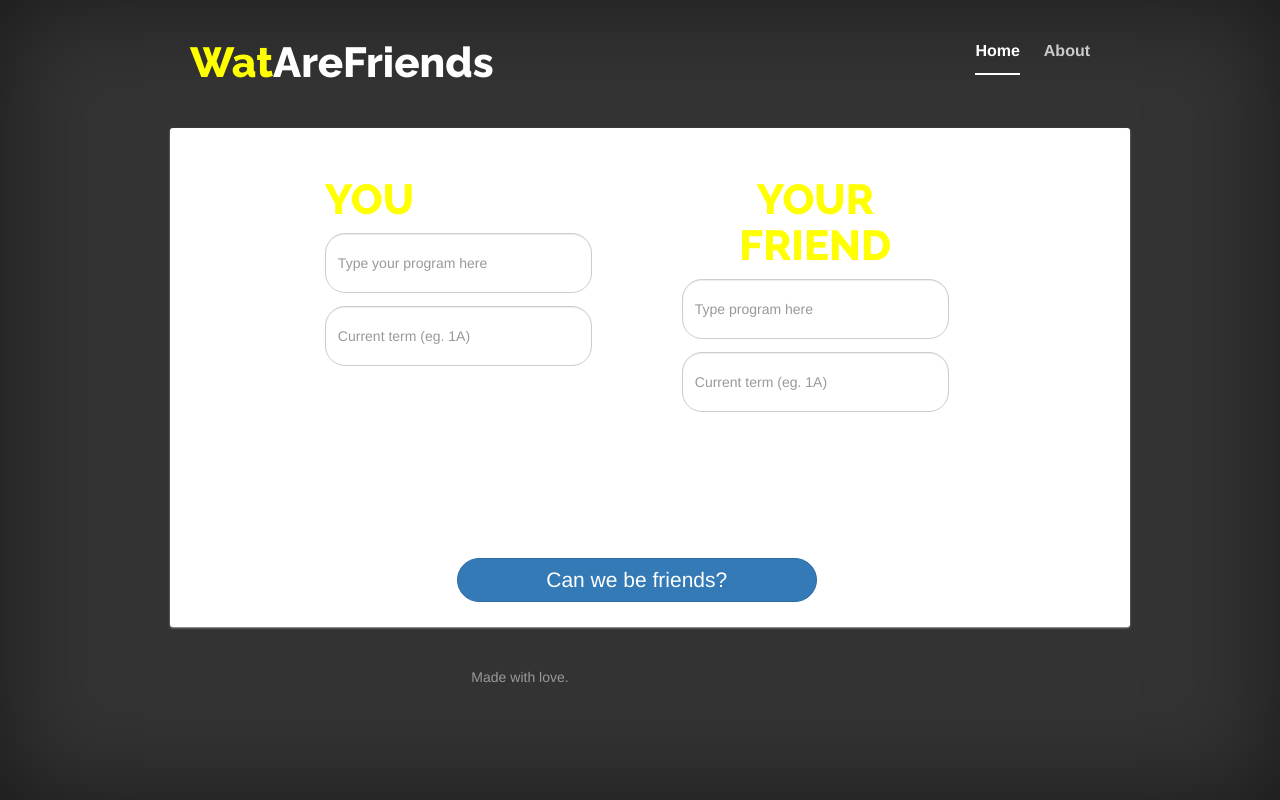
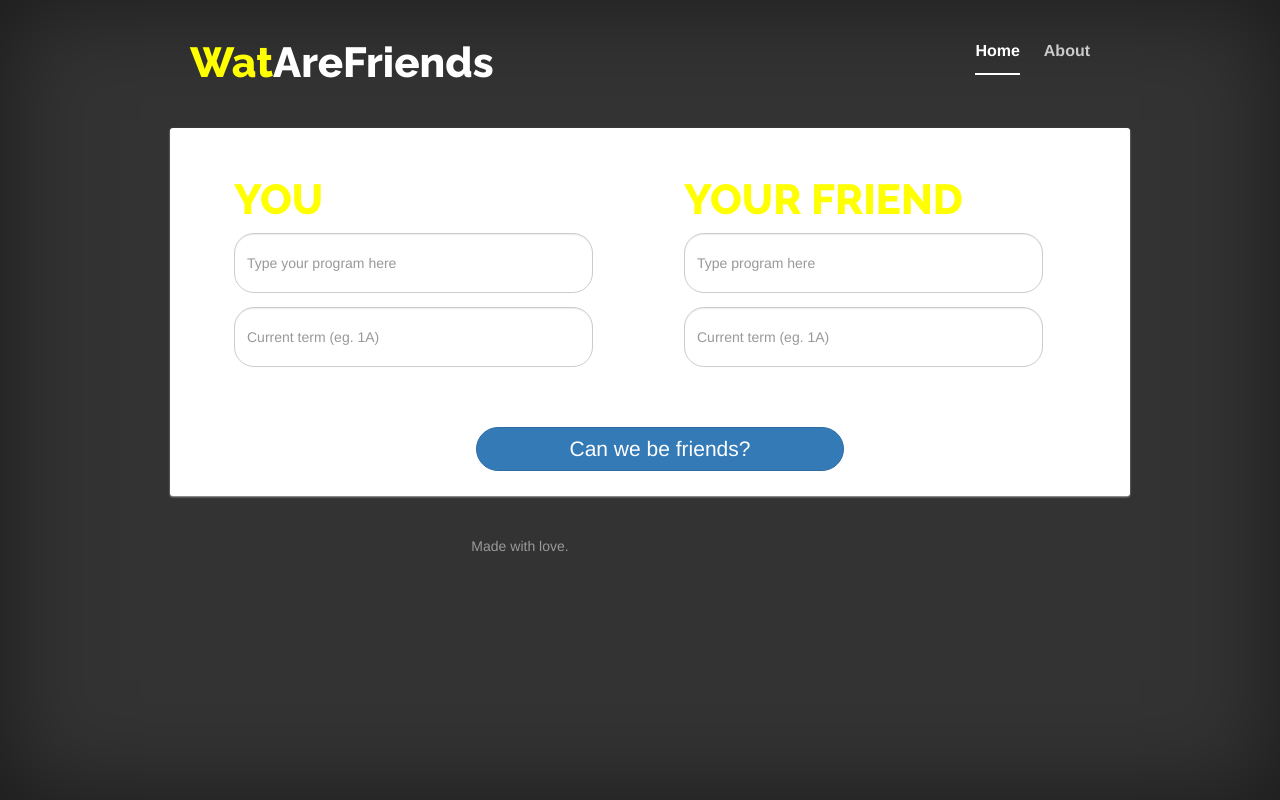
Before and after one commit to yucombinator/coop-friendship, a Flask app: page / in a window 1280 px wide. Run offline with Flask 2, Linux system fonts and the light colour scheme; some libraries are stand-ins or nearby versions.

Commit message:
template modification

```diff
--- a/static/styles.css
+++ b/static/styles.css
@@ -142,6 +142,7 @@ body {
 	margin-right: auto;
 	width: 70%;
 	clear: both;
+	margin-top:1%;
 }
 .form-control{
 	margin-top:1%;
@@ -173,6 +174,7 @@ body {
 	padding: 1%;
 	margin: auto;
 	position: relative;
+	height:inherit;
 }
 .row_mine {
 	float: left;
@@ -181,12 +183,19 @@ body {
 	float: right;
 }
 .mine_program, .mine_stream, .mine_term {
-	float: right;
-	margin-right: 5%;
+	float: left;
+	width:90%;
+	margin-right:auto;
+	margin-left:auto;
 }
 .your_program, .your_stream, .your_term {
-	float: left;
-	margin-left: 5%;
+	float:left;
+	width:90%;
+	margin-left:auto;
+	margin-right:auto;
+}
+.equal_row{
+	vertical-align:bottom;
 }
 }
 
@@ -199,7 +208,7 @@ body {
 
 .content, .table_content {
 	margin: 10px;
-	width: 95%;
+	width: 100%;
 }
 
 
@@ -218,7 +227,7 @@ body {
 
 .submit {
 	clear: both;
-	margin-top: 15%;
+	margin-top: 5%;
 	font-size: 1.5em;
 	width: auto;
 	border-radius: 30px;
@@ -255,3 +264,7 @@ td {
 .aboutus{
   text-align: left
 }
+.equal_row{
+	height:100%;
+	width:inherit;
+}
--- a/templates/index.html
+++ b/templates/index.html
@@ -40,7 +40,6 @@
             <table class="proletariat table table-hover">
               <thead>
                 <tr>
-
                   <th>Term</th>
                   <th>You</th>
                   <th>Your friend</th>
@@ -57,7 +56,6 @@
               </tbody>
             </table>
             <button type="button" class="btn btn-primary submit" ng-click="results = null" onClick="fadeIn(this);"> MY EYES </button>
-
           </div>
           <form id="form" role="form" class="inner cover card" ng-show="results == null">
             <script type="text/ng-template" id="customTemplate.html">
@@ -68,6 +66,7 @@
 
             <!-- Me -->
             <div class="row content" id="cont">
+              <div class="col-md-12 equal_row">
                 <div class=" col-md-6 row row_mine">
                   <div class="col-md-12 mine_program">
                     <h3 class="masthead-brand"><span style="color:yellow;">YOU</span></h3>
@@ -105,6 +104,7 @@
                     </datalist>
                   </div>
                 </div>
+              </div>
 
               <!-- Submit -->
               <div class="row submit_row">
```
Lines whose indentation alone changed are shown as unchanged.
